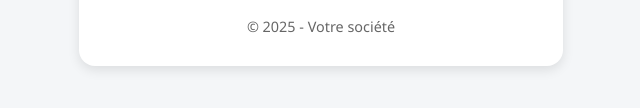
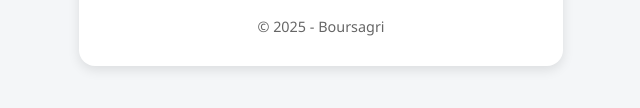
Before and after one commit to jeudycm/Maintenance, a plain HTML site: page index.html in a window 1280 px wide. Shown: the part 480-588 px from the top of the page, 319-959 px from the left. Drawn offline with Linux system fonts and the light colour scheme.

Commit message:
Update index.html

```diff
--- a/index.html
+++ b/index.html
@@ -59,7 +59,7 @@
     <h1>🚧 Site en maintenance 🚧</h1>
     <p>Notre site est actuellement en cours de mise à jour.<br>
     Merci de revenir un peu plus tard.</p>
-    <footer>&copy; 2025 - Votre société</footer>
+    <footer>&copy; 2025 - Boursagri</footer>
   </div>
 </body>
 </html>
```
